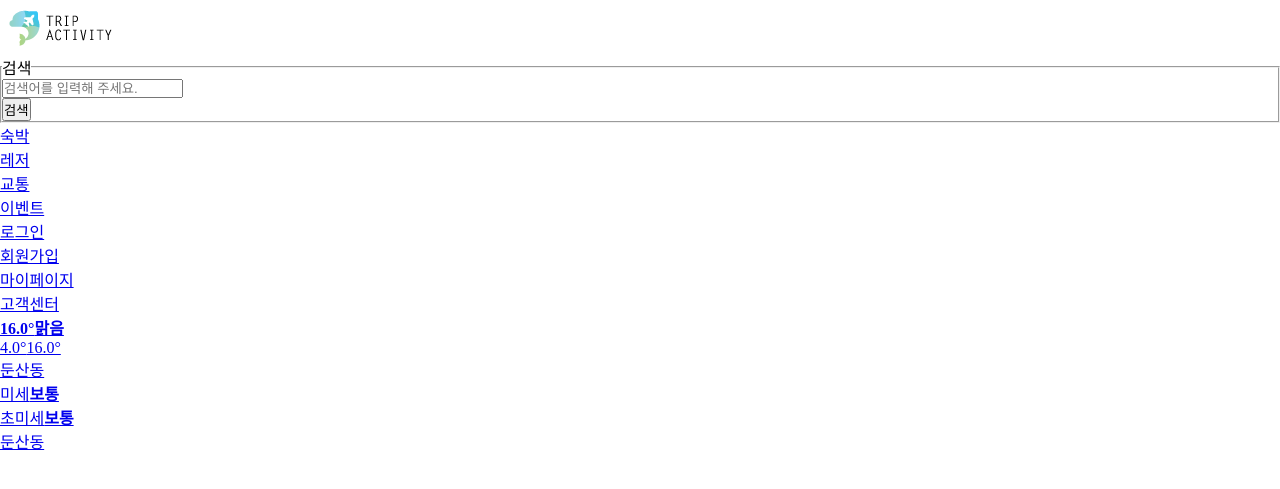
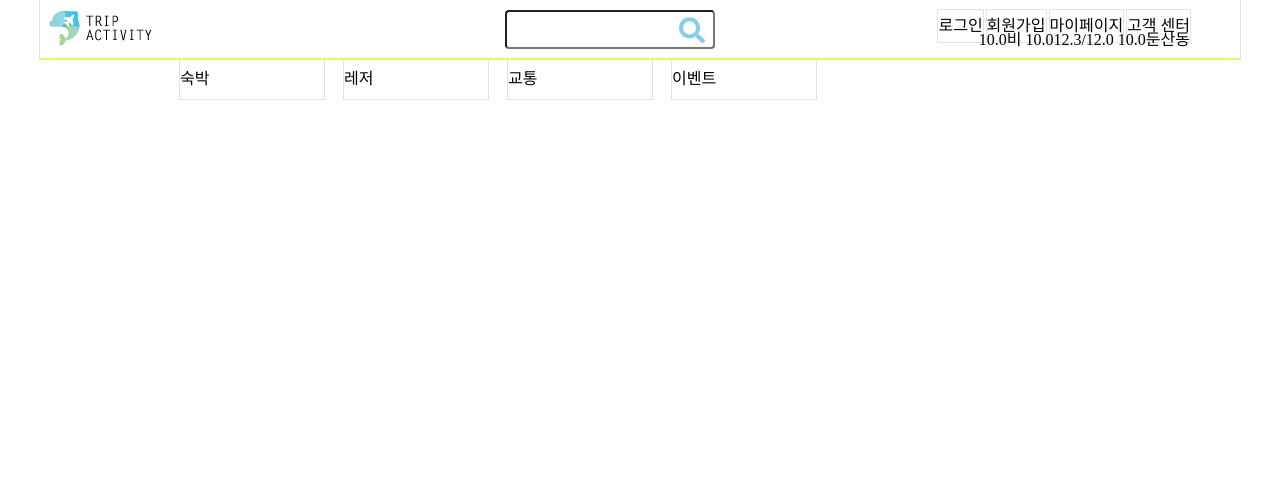
Before and after one commit to tripactivity/tripactivity, a Java web app: template src/main/webapp/WEB-INF/views/header.jsp in a window 1280 px wide. Shown: the top 489 px of the page. Run offline with Spring Boot 4, a stand-in JSP engine, Linux system fonts and the light colour scheme; the template is opened without the code that fills it, so the values that code supplies are empty; the project's own start-up code is not run, and a stand-in starts its controllers and pages; some libraries are stand-ins or nearby versions.

Commit message:
2021 11 17

```diff
--- a/src/main/webapp/WEB-INF/views/header.jsp
+++ b/src/main/webapp/WEB-INF/views/header.jsp
@@ -4,78 +4,99 @@
 <%@ taglib uri="http://java.sun.com/jsp/jstl/core" prefix="c" %>
 <%@ page session="false" %>
 
-<html>
+<!DOCTYPE html>
+<html lang="ko">
 <head>
-	<title>Home</title>
+    <meta charset="UTF-8">
+    <meta http-equiv="X-UA-Compatible" content="IE=edge">
+    <meta name="viewport" content="width=device-width, initial-scale=1.0">
+    <link rel="stylesheet" href="https://pro.fontawesome.com/releases/v5.10.0/css/all.css" integrity="sha384-AYmEC3Yw5cVb3ZcuHtOA93w35dYTsvhLPVnYs9eStHfGJvOvKxVfELGroGkvsg+p" crossorigin="anonymous"/>
+    <title>Document</title>
+
     <style>
-		*{margin:0; padding:0; box-sizing:border-box;}
+        *{margin:0; padding:0; box-sizing:border-box; list-style:none; text-decoration:none; color:#030303;}
+        header{max-width:1200px; margin:0 auto; min-width:1200px;}
+        .header_top{width:100%; height: 100%; display:flex; position:relative; outline:1px solid #e3e3e3;}
+        .logo{width:30%; height:100%;}
+        .logo>img{width:100%; height:100%; }
+
+        .center{width:35%; display:flex; justify-content: center; align-items:center;}
+        .right{width:35%;}
+
+        #search_form{position:relative; width:50%;}
+        .text_box{width:100%; padding:10px 0px 10px 0px; border-radius:4px;}
+        .fa-search{position:absolute; right:10px; top: 50%;
+    transform: translateY(-50%); font-size:26px; background:none; border:none; color:skyblue;}
+
+        .nav{ display:block; position:absolute; top:10px; right:50px; }
+        .nav>ul{display:block; width:100%;}
+        .nav>ul>li{ line-height:32px; display:inline-block; font-size:16px; outline:1px solid #e3e3e3; text-align:center;}
+
+        .weather{display:inline-block; position:absolute; bottom:10px; right:50px;}
+        .weather>ul{display:inline-block;}
+        .weather>ul>li{display:inline-block;}
+        .weather>ul>li>a{line-height:12px;}
+            /*header_bottom*/
+        .header_bottom{width:100%; outline:1px solid yellow;}
+            .category{margin:0 auto; display:block; width:80%; }
+            .category>ul>li{float:left; margin-left:20px; width:15%;}
+            .category>ul>li>a{display:block; line-height:40px; outline:1px solid #e3e3e3; width:100%;}
+
     </style>
 </head>
 <body>
-<!--  로고  -->
- <div class="logo">
-       <a href="/"><img src="resources/img/logo.png" alt="" ></a>
+    <header>
+        <div class="header_top">
+            <div class="logo"><a href="#"><img src="/resources/img/logo.png"></a>
             </div>
-<!--  통합검색어  -->
-<div id="search" class="search_area" data-clk-prefix="sch">
-<form id="sform" name="sform" action="#" method="get" role="search">
-<fieldset>
-<legend class="blind">검색</legend>
 
-<div class="green_window" style=''>
-<!-- [AU] data-atcmp-element 에 해당하는 attribute를 추가해주세요. -->
-<input id="query" name="query" type="text" title="검색어 입력" maxlength="255" class="input_text" tabindex="1" accesskey="s" style="ime-mode:active;" autocomplete="off"  placeholder="검색어를 입력해 주세요." onclick="document.getElementById('fbm').value=1;" value="" data-atcmp-element>
-</div>
-<button id="search_btn" type="submit" title="검색" tabindex="3" class="btn_submit" onclick="window.nclick(this,'sch.action','','',event);" style=''>
-<span class="blind">검색</span>
-<span class="ico_search_submit"></span>
-</button>
-</fieldset>
-</form></div>
+            <div class="center">
+                <form action="#" method="get" id="search_form">
+
+                         <input type="text" name="search" class="text_box">
+                         <button type="submit" class="fas fa-search"></button>
 
 
-<!--  카테고리 -->
-       <nav id="category" class="category">
+                </form>
+
+
+
+            </div>
+            <div class="right">
+                <nav class="nav">
+                    <ul>
+                        <li><a href="#">로그인</a></li>
+                        <li><a href="#">회원가입</a></li>
+                        <li><a href="#">마이페이지</a></li>
+                        <li><a href="#">고객 센터</a></li>
+                    </ul>
+                </nav>
+                <div class="weather">
+                    <ul>
+                        <li><a href="#">10.0비</a></li>
+                        <li><a href="#">10.012.3/12.0</a></li>
+                        <li><a href="#">10.0둔산동</a></li>
+                    </ul>
+                </div>
+            </div>
+
+        </div><!--header_top-->
+        <div class="header_bottom">
+            <div class="category">
                 <ul>
                     <li><a href="#">숙박</a></li>
                     <li><a href="#">레저</a></li>
                     <li><a href="#">교통</a></li>
                     <li><a href="#">이벤트</a></li>
-        </ul></nav>
-
-        <!--  네비 -->
-       <nav id="nav" class="nav">
-        <ul>
-          <li><a href="#">로그인</a></li>
-          <li><a href="#">회원가입</a></li>
-          <li><a href="#">마이페이지</a></li>
-          <li><a href="#">고객센터</a></li>
-        </ul></nav>
-        <!--  날씨 -->
-<div id="NM_WEATHER" class="group_weather">
-	<div>
-		<a data-clk="squ.weat" href="https://weather.naver.com/today/07170112" class="weather_area ico_w01">
-			<div class="current_box">
-				<strong class="current" aria-label="현재기온">16.0°</strong><strong class="state">맑음</strong>
-			</div>
-			<div class="degree_box">
-				<span class="min" aria-label="최저기온">4.0°</span><span class="max" aria-label="최고기온">16.0°</span>
-			</div>
-			<span class="location">둔산동</span></a>
-	</div>
-	<div>
-		<a data-clk="squ.dust" href="https://weather.naver.com/today/07170112" class="air_area">
-			<ul class="list_air">
-				<li class="air_item">미세<strong class="state state_normal">보통</strong></li>
-				<li class="air_item">초미세<strong class="state state_normal">보통</strong></li>
+                    <!--<li><a href="#"></a></li>
+                    <li><a href="#"></a></li>
+                    <li><a href="#"></a></li>
+                    <li><a href="#"></a></li>-->
                 </ul>
-			<span class="location">둔산동</span>
-		</a>
-	</div>
             </div>
 
 
-
-
+        </div>
+    </header>
 </body>
 </html>
```
Also changed, not shown: src/main/webapp/WEB-INF/views/body.jsp (+112 -12 lines). Lines whose indentation alone changed are shown as unchanged.
